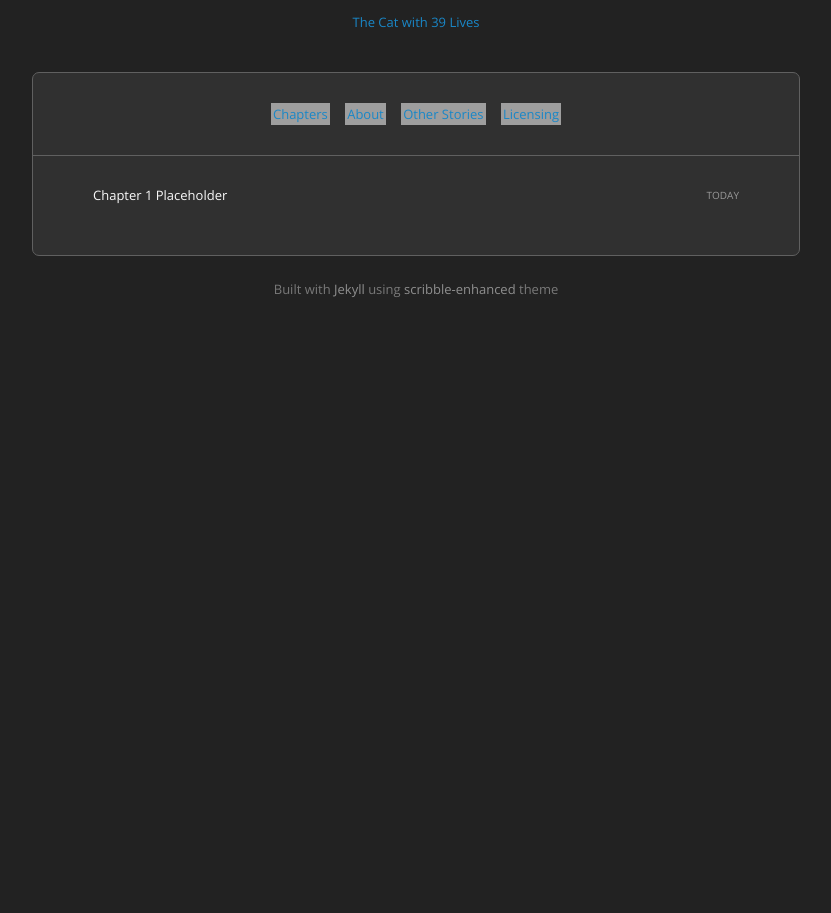
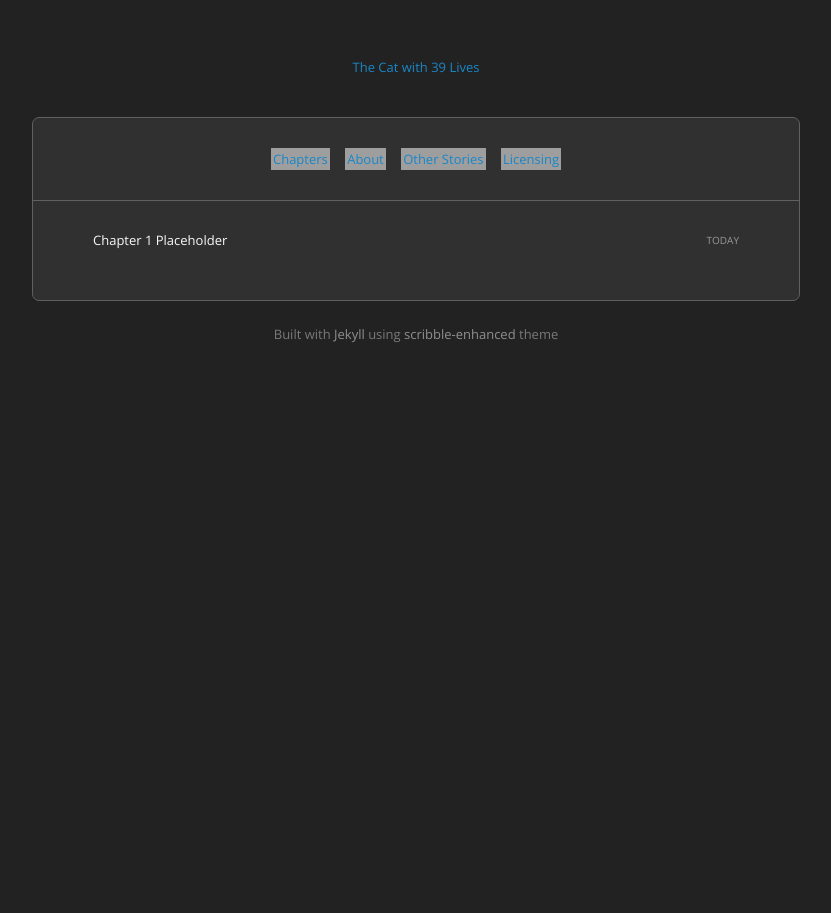
Before and after one commit to mehkanik/C39, a Jekyll site: the page built from index.html, in a window 1280 px wide. Shown: the whole page, without its empty margins (224-1055 px from the left). Built offline with Jekyll 4.4.1, drawn with Linux system fonts in a browser that asks for light colours; grey boxes are pictures that could not be loaded.

Commit message:
more css changes

```diff
--- a/stylesheets/style.css
+++ b/stylesheets/style.css
@@ -106,6 +106,7 @@ header {
 
 #page_title, #page_title:hover {
     color: #1a87c7;
+    padding-top: 45px;
 }
 
 footer {
@@ -145,7 +146,7 @@ footer * {
 }
 
 #container .block {
-    border-top: 1px solid #efefef;
+    border-top: 1px solid #606060;
     border-bottom: 1px solid #606060;
     padding: 30px 40px 24px;
     text-align: center;
```
